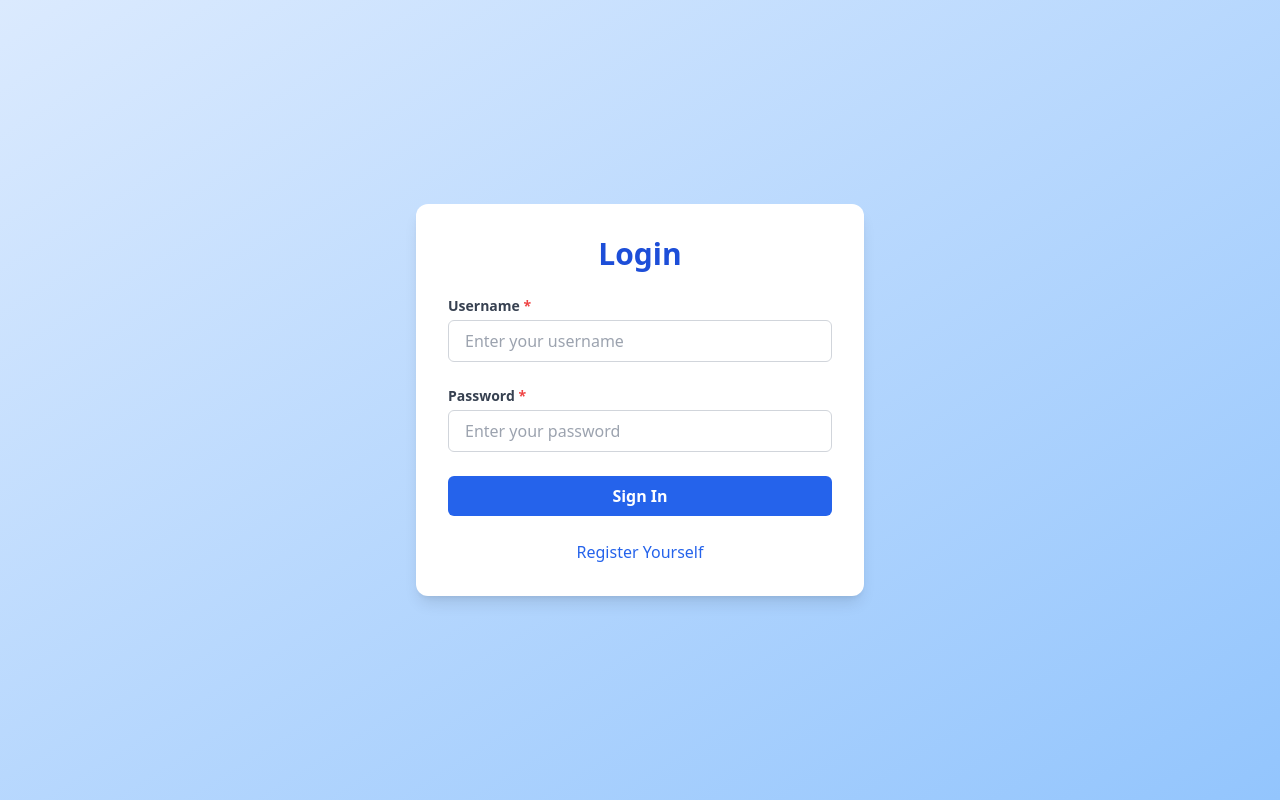
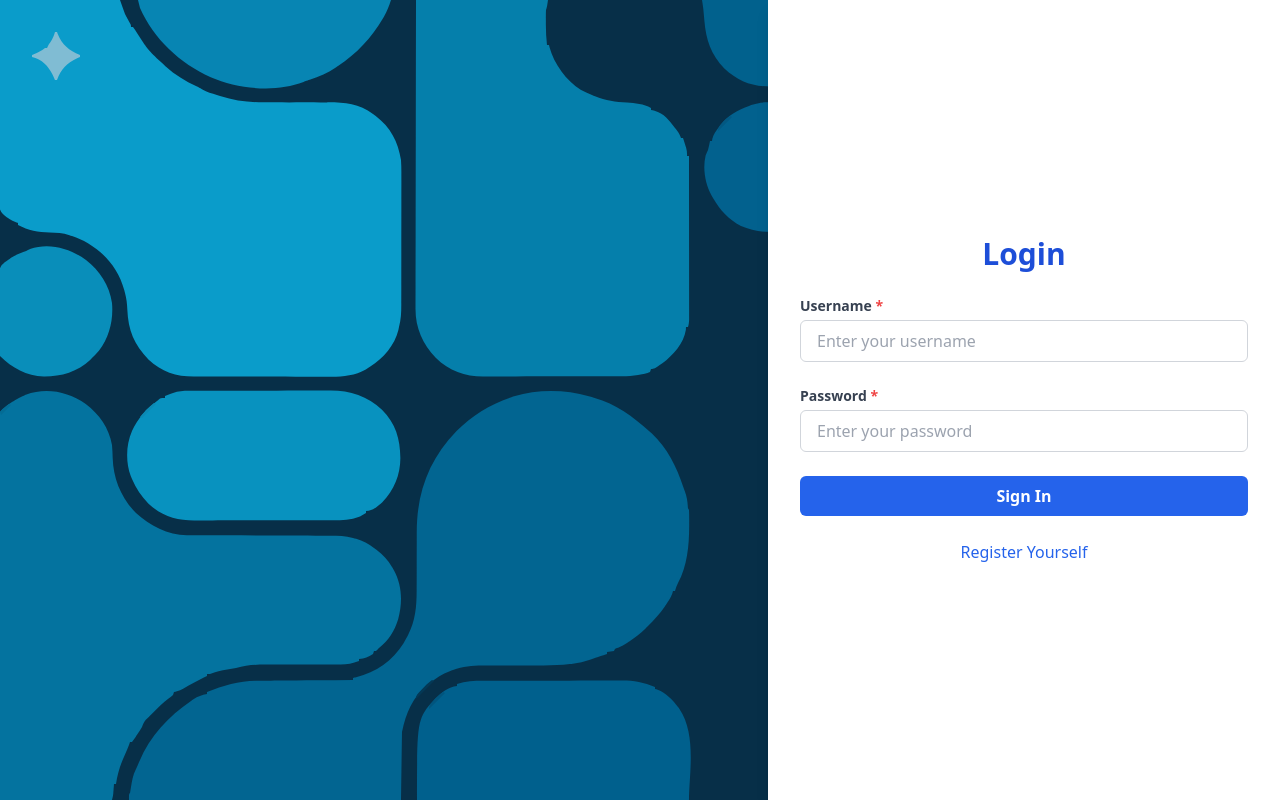
Before and after one commit to Shiva903-hue/UserDashboard, a React (Vite) app: page / in a window 1280 px wide. Built offline with nearby package versions, Linux system fonts and the light colour scheme.

Commit message:
login and registraction screen change

```diff
--- a/src/Component/Auth/Login.jsx
+++ b/src/Component/Auth/Login.jsx
@@ -1,25 +1,30 @@
-import React, { useState } from 'react';
-import { Link, useNavigate } from 'react-router-dom';
-import { authenticateUser } from './Auth';
+import React, { useState } from "react";
+import { Link, useNavigate } from "react-router-dom";
+import { authenticateUser } from "./Auth";
+import bgImg from "../../assets/bg.svg";
 
 const Login = () => {
-  const [username, setUsername] = useState('');
-  const [password, setPassword] = useState('');
-  const [error, setError] = useState('');
+  const [username, setUsername] = useState("");
+  const [password, setPassword] = useState("");
+  const [error, setError] = useState("");
   const navigate = useNavigate();
 
   const handleSubmit = (e) => {
     e.preventDefault();
     if (authenticateUser(username, password)) {
-      navigate('/dashboard');
+      navigate("/dashboard");
     } else {
-      setError('Invalid credentials');
+      setError("Invalid credentials");
     }
   };
 
   return (
-    <div className="min-h-screen flex items-center justify-center bg-gradient-to-br from-blue-100 to-blue-300 px-4">
-      <div className="w-full max-w-md bg-white p-8 rounded-xl shadow-lg">
+    <div
+      className=" min-h-screen flex flex-wrap justify-end  h-screen w-full bg-cover bg-center"
+      style={{ backgroundImage: `url(${bgImg})` }}
+    >
+      <div className="  flex justify-center items-center w-full h-auto max-w-lg bg-white p-8  shadow-lg">
+        <div className="w-[61.1vh]">
           <h2 className="text-3xl font-bold text-center text-blue-700 mb-6">
             Login
           </h2>
@@ -73,9 +78,13 @@ const Login = () => {
 
           {/* Registration Link */}
           <div className="mt-6 text-center">
-          <Link to="/Ragistration" className="text-blue-600 hover:underline font-medium">
+            <Link
+              to="/Ragistration"
+              className="text-blue-600 hover:underline font-medium"
+            >
               Register Yourself
             </Link>
+          </div>
         </div>
       </div>
     </div>
--- a/src/Component/Auth/Ragistration.jsx
+++ b/src/Component/Auth/Ragistration.jsx
@@ -1,8 +1,9 @@
 import React, { useState } from "react";
 import toast, { Toaster } from "react-hot-toast";
 import { Link } from "react-router-dom";
+import bgImg from "../../assets/bg.svg";
 
-const Ragistration = () => {
+export default function Ragistration() {
   const [formData, setFormData] = useState({
     a_name: "",
     a_email: "",
@@ -47,9 +48,12 @@ const Ragistration = () => {
   };
 
   return (
-    <div className="p-2 min-h-screen flex items-center justify-center bg-gradient-to-br from-blue-100 to-blue-300 px-4">
+    <div   className=" min-h-screen flex flex-wrap justify-end  h-screen w-full bg-cover bg-center"
+  style={{ backgroundImage: `url(${bgImg})` }} >
       <Toaster />
-      <div className="w-full h-auto max-w-lg bg-white p-8 rounded-xl shadow-lg">
+
+
+      <div className="  w-full h-auto max-w-lg bg-white p-8  shadow-lg">
         <h2 className="text-3xl font-bold text-center text-blue-700 mb-6">
           Registration
         </h2>
@@ -176,8 +180,8 @@ const Ragistration = () => {
           </Link>
         </div>
       </div>
+
+
     </div>
   );
-};
-
-export default Ragistration;
+}
```
Also changed, not shown: src/assets/bg.svg (added). Lines whose indentation alone changed are shown as unchanged.
